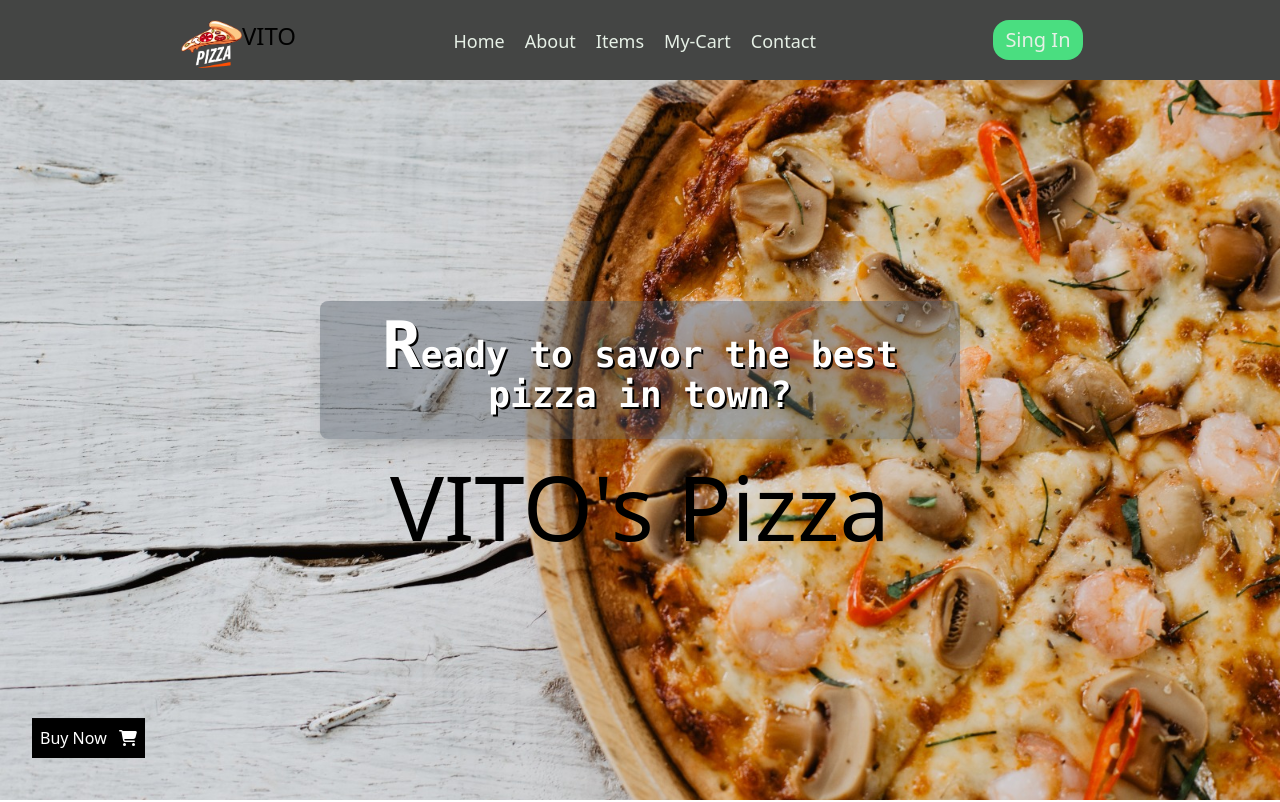
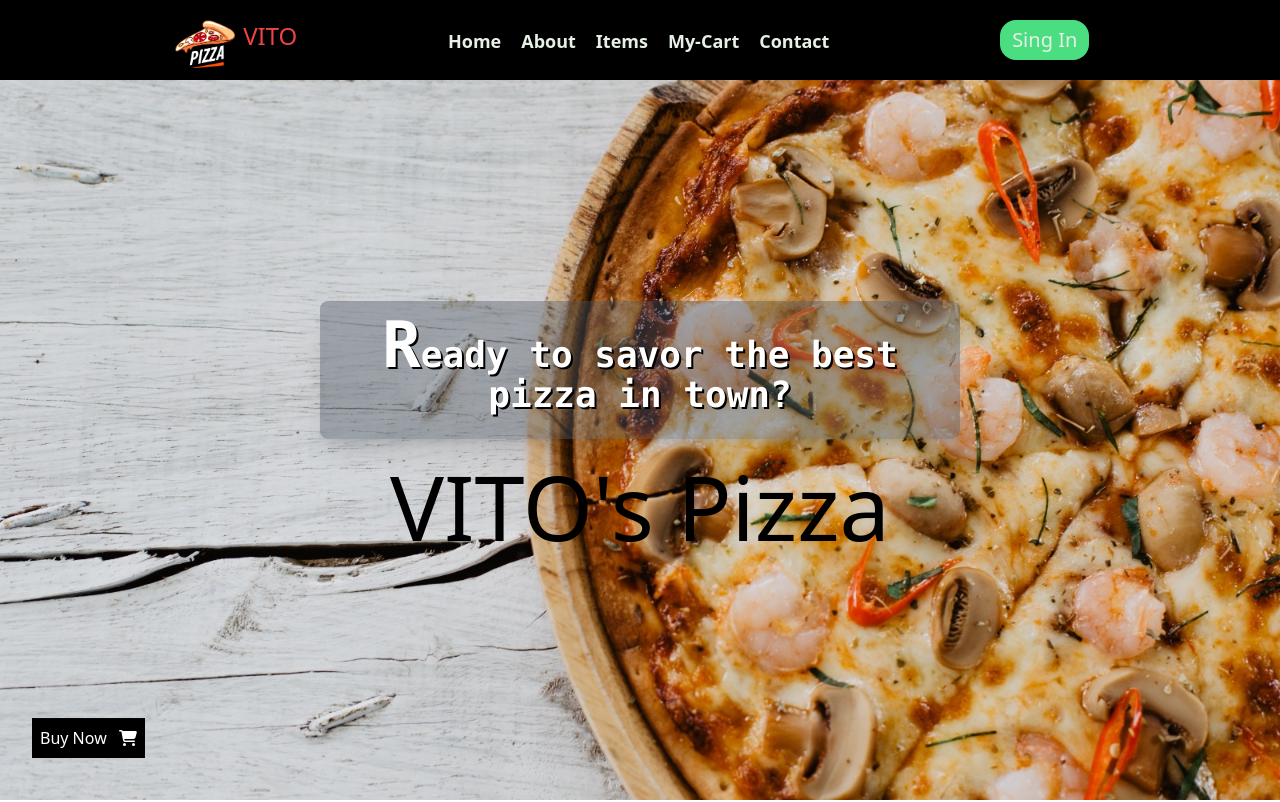
Before and after one commit to Sandu-tt/E-Commerce-System, a React (Create React App) app in the folder client/: page / in a window 1280 px wide. Shown: the top 802 px of the page. Built offline with nearby package versions, Linux system fonts and the light colour scheme.

Commit message:
Your commit message

```diff
--- a/client/src/view/common/Navbar/Navbar.tsx
+++ b/client/src/view/common/Navbar/Navbar.tsx
@@ -36,12 +36,12 @@ export class Navbar extends Component {
         // @ts-ignore
         const { isScrolled } = this.state;
         return (
-            <div className="fixed w-full p-5 bg-[#444544] flex justify-evenly h-20 z-10">
+            <div className="fixed w-full p-5 bg-black flex justify-evenly h-20 z-10">
 
                 <div className="flex">
                     <img className="h-12 ml-1" src={logo}
                          alt=""/>
-                    <h1 className="text-2xl text-secondary">
+                    <h1 className="text-2xl text-red-500 ml-2">
                         VITO</h1>
 
                 </div>
@@ -49,19 +49,19 @@ export class Navbar extends Component {
 
                 <div className={"flex"}>
                     <ul className="list-none mt-2 flex">
-                        <li className="mr-5 text-[18px] text-[#e6f0e6] hover:text-red-500">
+                        <li className="mr-5 text-[18px] text-[#e6f0e6] hover:text-red-500 font-bold">
                             <Link to="/">Home</Link>
                         </li>
-                        <li className="mr-5 text-[18px] text-[#e6f0e6] hover:text-red-500">
+                        <li className="mr-5 text-[18px] text-[#e6f0e6] hover:text-red-500 font-bold">
                             <Link to="/about">About</Link>
                         </li>
-                        <li className="mr-5 text-[18px] text-[#e6f0e6] hover:text-red-500">
+                        <li className="mr-5 text-[18px] text-[#e6f0e6] hover:text-red-500 font-bold">
                             <Link to="/item">Items</Link>
                         </li>
-                        <li className="mr-5 text-[18px] text-[#e6f0e6] hover:text-red-600">
+                        <li className="mr-5 text-[18px] text-[#e6f0e6] hover:text-red-600 font-bold">
                             <Link to="/shopping-cart">My-Cart</Link>
                         </li>
-                        <li className="mr-5 text-[18px] text-[#e6f0e6] hover:text-red-500">
+                        <li className="mr-5 text-[18px] text-[#e6f0e6] hover:text-red-500 font-bold">
                             <Link to="/contact">Contact</Link>
                         </li>
                     </ul>
```
